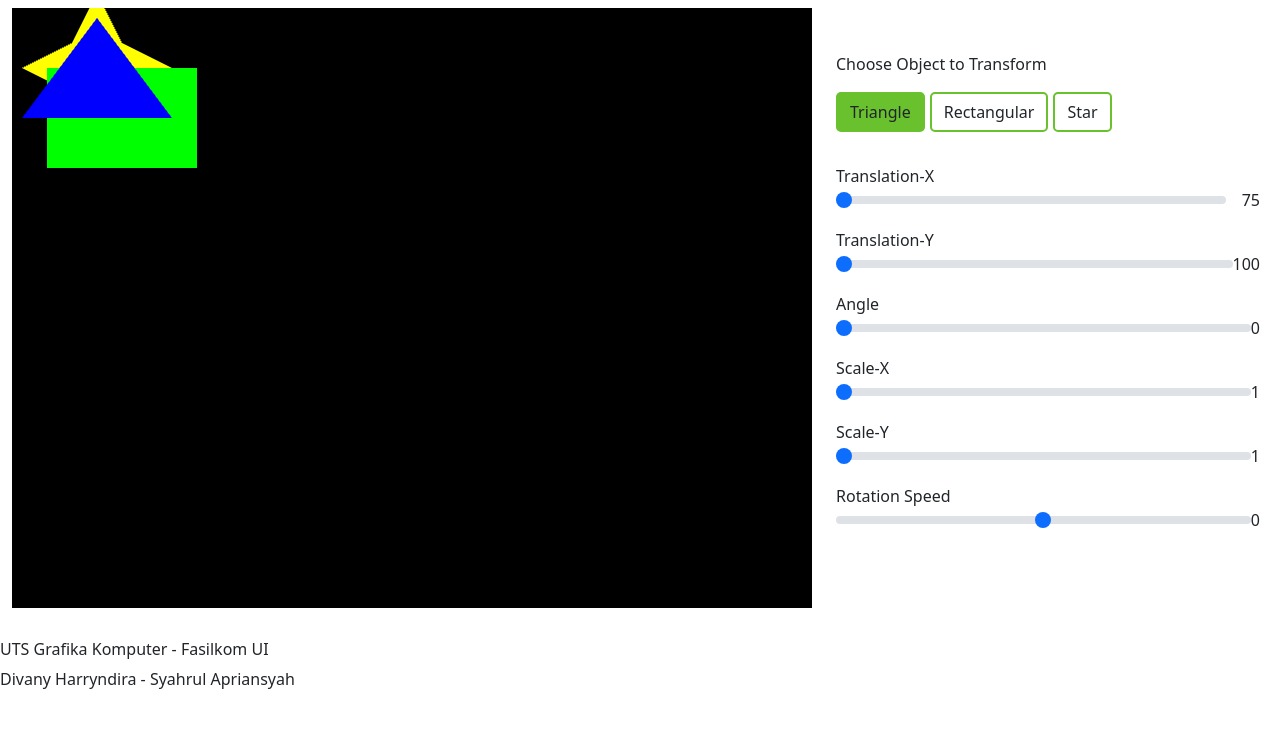
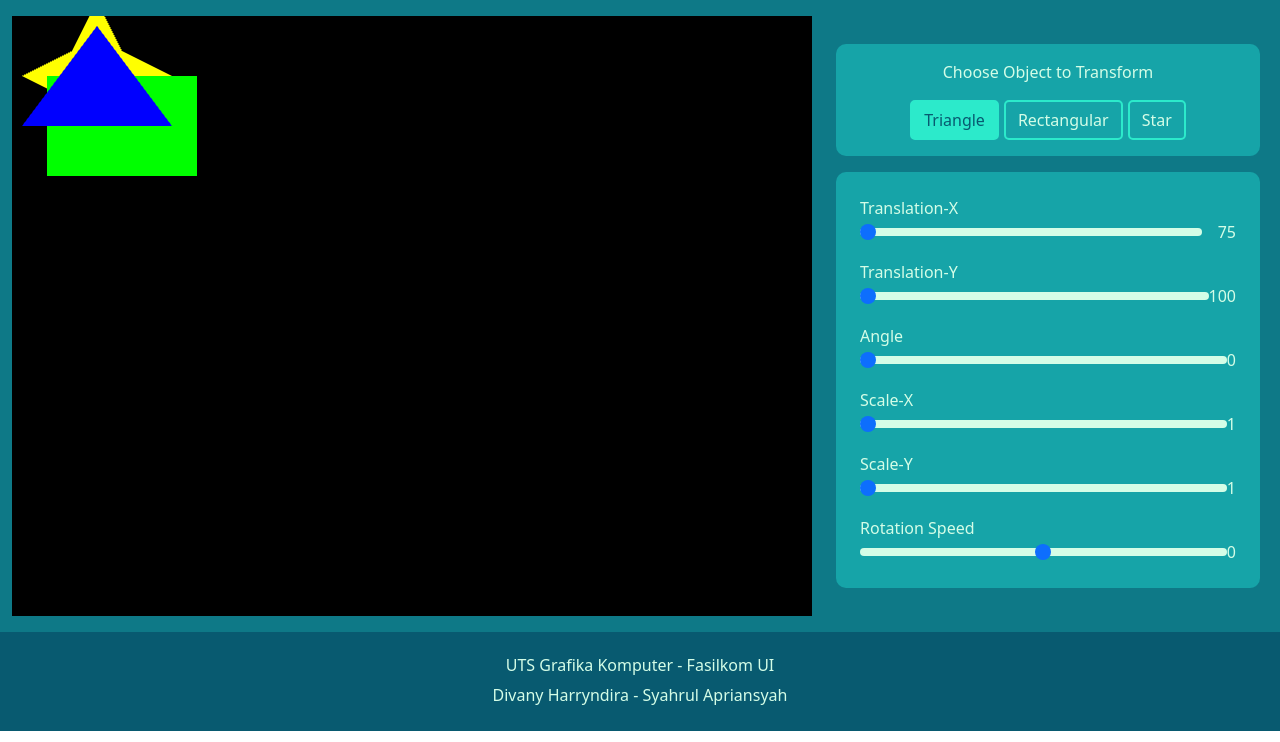
Before and after one commit to Grafkom-Divany-Syahrul/uts-grafkom-2223, a plain HTML site: page 01/01.html in a window 1280 px wide. Shown: the part 58-800 px from the top of the page. Drawn offline with nearby package versions, Linux system fonts and the light colour scheme.

Commit message:
Working on UI

```diff
--- a/01/01.html
+++ b/01/01.html
@@ -51,24 +51,27 @@ main()
 
 <body>
     <!-- NAVBAR -->
-    <nav class="navbar navbar-dark bg-primary">
+    <nav class="navbar">
         <div class="container-fluid">
-            <span class="navbar-brand mb-0 h1">Animasi Interaktif</span>
+            <span class="navbar-brand h1" href="#">
+                <</span>
+                    <span class="navbar-brand mb-0 h1">Animasi Interaktif</span>
+                    <span class="navbar-brand h1" href="#">></span>
         </div>
     </nav>
     <!-- GAME -->
-    <div class="container-fluid">
-        <div class="d-flex flex-row mb-3" id="page1">
+    <div class="container-fluid" id="page1">
+        <div class="d-flex flex-row mb-0" id="page1-layout">
             <div class="d-flex flex-column mb-3">
                 <canvas id="gl-canvas" width="800" height="600">
                     Oops ... your browser doesn't support the HTML5 canvas element
                 </canvas>
             </div>
             <div class="d-flex flex-fill flex-column mb-3 p-2" id="transform-panel">
-                <div class="btnGrp">
-                    <div id="objSelectBtnGrp" class="d-flex flex-column mb-3">
+                <div id="btnGrp">
+                    <div id="objSelectBtnGrp" class="d-flex flex-column p-3 text-center">
                         <p>Choose Object to Transform</p>
-                        <div class="d-flex flex-row mb-3" id="buttons01">
+                        <div class="d-flex flex-row justify-content-center" id="buttons01">
                             <button class="btn button selected" value="1">Triangle
                             </button>
                             <button class="btn button" value="2">Rectangular</button>
@@ -76,12 +79,14 @@ main()
                         </div>
                     </div>
                 </div>
-                <div id="slidercontainer" class="d-flex flex-column mb-3">
+                <div id="slidercontainer" class="d-flex flex-column mt-3 p-4">
                     <div>
                         <label for="sliderX">Translation-X</label>
-                        <div class="d-flex flex-row mb-3 gap-3">
-                            <input class="form-range" id="sliderX" type="range" min="0" max="800" step="1" value="0" />
-                            <div>
+                        <div class="d-flex flex-row mb-3">
+                            <div class="d-flex flex-column flex-fill">
+                                <input class="form-range pe-3" id="sliderX" type="range" min="0" max="800" step="1" value="0" />
+                            </div>
+                            <div class="d-flex flex-column">
                                 <span id="Xvalue"></span>
                             </div>
 
@@ -121,8 +126,9 @@ main()
                     </div>
                     <div>
                         <label for="rotationSpeed">Rotation Speed</label>
-                        <div class="d-flex flex-row mb-3">
-                            <input class="form-range" id="rotationSpeed" type="range" min="-50" max="50" step="1" value="0" />
+                        <div class="d-flex flex-row mb-0">
+                            <input class="form-range" id="rotationSpeed" type="range" min="-50" max="50" step="1"
+                                value="0" />
                             <span id="rotationSpeedValue">0</span>
                         </div>
                     </div>
@@ -131,10 +137,12 @@ main()
         </div>
     </div>
     <!-- FOOTER -->
-    <div class="footer">
-        <h6>UTS Grafika Komputer - Fasilkom UI</h6>
-        <p>Divany Harryndira - Syahrul Apriansyah</p>
-    </div>
+    <footer class="text-center">
+        <div class="container p-4" id="footer-layout">
+            <h6>UTS Grafika Komputer - Fasilkom UI</h6>
+            <p class="mb-0">Divany Harryndira - Syahrul Apriansyah</p>
+        </div>
+    </footer>
     <script src="https://cdn.jsdelivr.net/npm/bootstrap@5.2.3/dist/js/bootstrap.bundle.min.js"
         integrity="sha384-kenU1KFdBIe4zVF0s0G1M5b4hcpxyD9F7jL+jjXkk+Q2h455rYXK/7HAuoJl+0I4"
         crossorigin="anonymous"></script>
--- a/Common/layout.css
+++ b/Common/layout.css
@@ -1,7 +1,24 @@
+.navbar{
+  background-color: #0E7987;
+}
+.navbar-brand{
+  color: #D4FDE7;
+}
+
 #page1{
+  background-color: #0E7987;
+  color: #D4FDE7;
+}
+#page1-layout{
   padding-top: 1rem;
   gap: 1rem;
   align-items: center;
+}
+
+#btnGrp{
+  background-color: #16A4A8;
+  border-radius: 10px;
+  justify-content: center;
 }
 #buttons01{
   gap: 5px;
@@ -9,9 +26,106 @@
 .btn.button{
   border: 2px solid black;
   border-radius: 5px;
-  border-color: #69C12E;
-  background-color: white;
+  border-color: #2CEACB;
+  color: #D4FDE7;
 }
 .btn.button.selected{
-  background-color: #69C12E;
+  background-color: #2CEACB;
+  color: #085A70;
 }
+
+#slidercontainer{
+  background-color: #16A4A8;
+  border-radius: 10px;
+  justify-content: center;
+}
+
+footer{
+  background-color: #085A70;
+  color: #D4FDE7;
+}
+#footer-layout{
+  gap: 5px;
+  align-items: center;
+}
+
+.form-range {
+  width: 100%;
+  height: 1.5rem;
+  padding: 0;
+  background-color: transparent;
+  -webkit-appearance: none;
+  -moz-appearance: none;
+  appearance: none;
+}
+.form-range:focus {
+  outline: 0;
+}
+.form-range:focus::-webkit-slider-thumb {
+  box-shadow: 0 0 0 1px #fff, 0 0 0 0.25rem rgba(13, 110, 253, 0.25);
+}
+.form-range:focus::-moz-range-thumb {
+  box-shadow: 0 0 0 1px #fff, 0 0 0 0.25rem rgba(13, 110, 253, 0.25);
+}
+.form-range::-moz-focus-outer {
+  border: 0;
+}
+.form-range::-webkit-slider-thumb {
+  width: 1rem;
+  height: 1rem;
+  margin-top: -0.25rem;
+  background-color: #0d6efd;
+  border: 0;
+  border-radius: 1rem;
+  -webkit-transition: background-color 0.15s ease-in-out, border-color 0.15s ease-in-out, box-shadow 0.15s ease-in-out;
+  transition: background-color 0.15s ease-in-out, border-color 0.15s ease-in-out, box-shadow 0.15s ease-in-out;
+  -webkit-appearance: none;
+  appearance: none;
+}
+@media (prefers-reduced-motion: reduce) {
+  .form-range::-webkit-slider-thumb {
+    -webkit-transition: none;
+    transition: none;
+  }
+}
+.form-range::-webkit-slider-thumb:active {
+  background-color: #b6d4fe;
+}
+.form-range::-webkit-slider-runnable-track {
+  width: 100%;
+  height: 0.5rem;
+  color: transparent;
+  cursor: pointer;
+  background-color:  #D4FDE7;
+  border-color: transparent;
+  border-radius: 1rem;
+}
+.form-range::-moz-range-thumb {
+  width: 1rem;
+  height: 1rem;
+  background-color: #2CEACB;
+  border: 0;
+  border-radius: 1rem;
+  -moz-transition: background-color 0.15s ease-in-out, border-color 0.15s ease-in-out, box-shadow 0.15s ease-in-out;
+  transition: background-color 0.15s ease-in-out, border-color 0.15s ease-in-out, box-shadow 0.15s ease-in-out;
+  -moz-appearance: none;
+  appearance: none;
+}
+@media (prefers-reduced-motion: reduce) {
+  .form-range::-moz-range-thumb {
+    -moz-transition: none;
+    transition: none;
+  }
+}
+.form-range::-moz-range-thumb:active {
+  background-color:  #D4FDE7;
+}
+.form-range::-moz-range-track {
+  width: 100%;
+  height: 0.5rem;
+  color: transparent;
+  cursor: pointer;
+  background-color:  #D4FDE7;
+  border-color: transparent;
+  border-radius: 1rem;
+}
```
